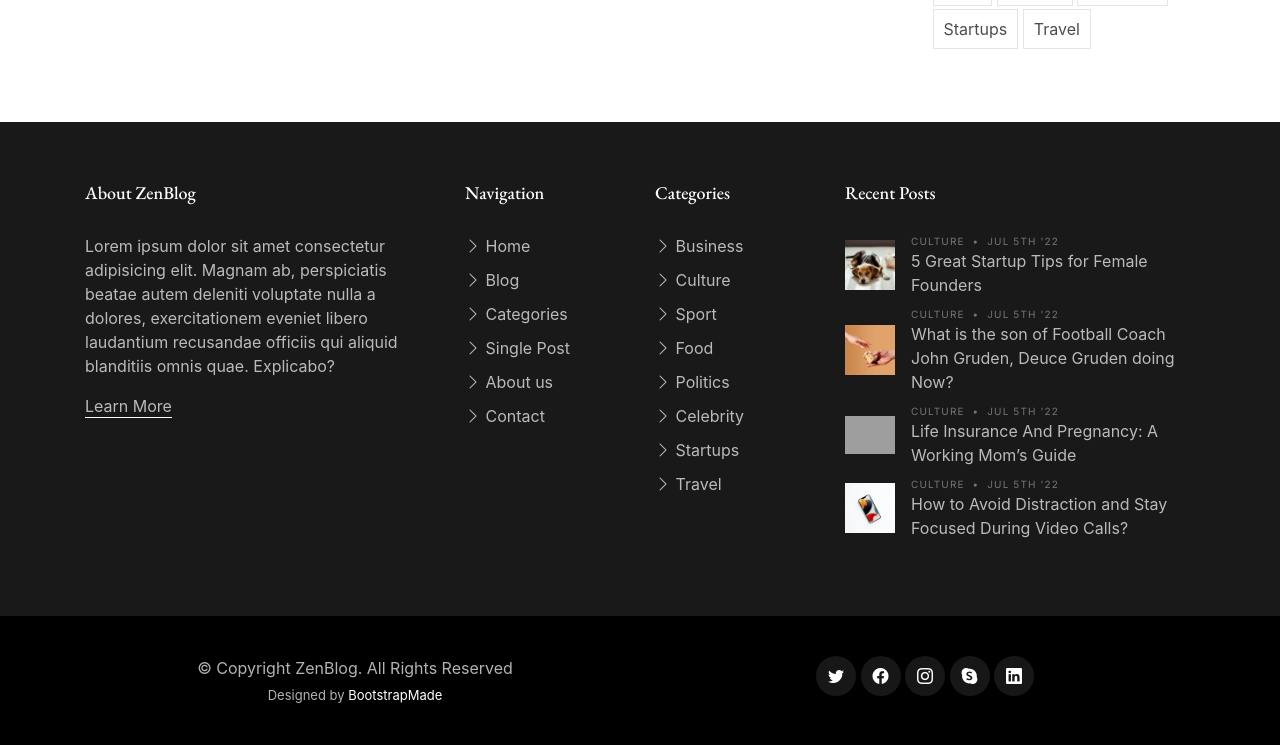
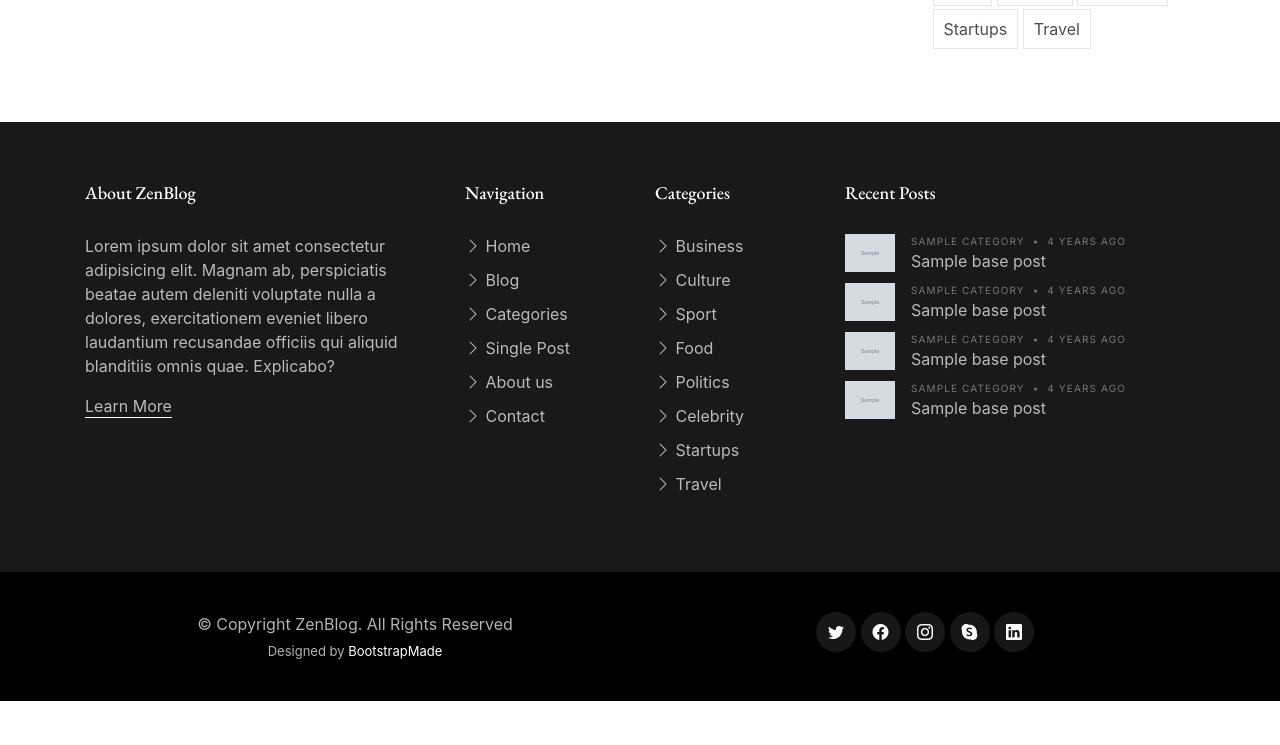
Before and after one commit to sua379/Flask_blog_Application, a Flask app: template app/templates/category.html in a window 1280 px wide. Shown: the part 1662-2407 px from the top of the page. After the commit the page ends 2363 px from the top, so only its background shows below. Run offline with Flask 3, Linux system fonts and the light colour scheme; the template is opened without the code that fills it: most values are stand-ins (such as "Sample title", 1, 10 or a date in 2020); grey boxes marked "Sample" are stand-in pictures; parts of the project's set-up code (start-up, migrations or seed data) failed here and were passed over; some libraries are stand-ins or nearby versions; some web fonts are replaced; grey boxes are pictures that could not be loaded.

Commit message:
Made_a_few_adjustments

```diff
--- a/app/configuration.py
+++ b/app/configuration.py
@@ -6,6 +6,7 @@ Created on Tue Aug 22 21:14:32 2023
 """
 
 import os
+
 
 
 class config():
--- a/app/main/views.py
+++ b/app/main/views.py
@@ -157,6 +157,12 @@ def uplaod():
         return(redirect(url_for('main.home')))
     return render_template('add_post.html', form=form)
 
+@main.context_processor
+def inject_posts():
+    base_post=blog_db.query.order_by(blog_db.date)
+    return dict(base_post=base_post)
+
+
 
 
 
--- a/app/templates/add_post.html
+++ b/app/templates/add_post.html
@@ -52,6 +52,6 @@
 
   </main><!-- End #main -->
 {{ckeditor.load()}}
-{{ckeditor.config(name="post")}}
+{{ckeditor.config(name="post", width="1000", height="500")}}
 {{ckeditor.config(filebrowserUploadMethod = "form")}}
 {%endblock%}
--- a/app/templates/basefile.html
+++ b/app/templates/basefile.html
@@ -75,11 +75,11 @@
           <li class="dropdown"><a href="{{url_for('main.category', cat='business')}}"><span>Categories</span> <i class="bi bi-chevron-down dropdown-indicator"></i></a>
             <ul>
               <li><a href="{{url_for('main.search_results')}}">Search Result</a></li>
-              <li><a href="#">Travel</a></li>
-              <li><a href="#">Culture</a></li>
-              <li><a href="#">Sport</a></li>
-              <li><a href="#">Food</a></li>
-              <li><a href="#">Startup</a></li>
+              <li><a href="{{url_for('main.category', cat='Travel')}}">Travel</a></li>
+              <li><a href="{{url_for('main.category', cat='Culture')}}">Culture</a></li>
+              <li><a href="{{url_for('main.category', cat='Sport')}}">Sport</a></li>
+              <li><a href="{{url_for('main.category', cat='Food')}}">Food</a></li>
+              <li><a href="{{url_for('main.category', cat='Startup')}}">Startup</a></li>
             </ul>
           </li>
 
@@ -180,45 +180,19 @@
             <h3 class="footer-heading">Recent Posts</h3>
 
             <ul class="footer-links footer-blog-entry list-unstyled">
+            {%for i in range(4)%}
+
               <li>
                 <a href="{{url_for('main.singlepost', id=1)}}" class="d-flex align-items-center">
-                  <img src="static/img/post-sq-1.jpg" alt="" class="img-fluid me-3">
+                  <img src="{{url_for('static', filename=base_post[i].featured_image)}}" alt="" class="img-fluid me-3">
                   <div>
-                    <div class="post-meta d-block"><span class="date">Culture</span> <span class="mx-1">&bullet;</span> <span>Jul 5th '22</span></div>
-                    <span>5 Great Startup Tips for Female Founders</span>
+                    <div class="post-meta d-block"><span class="date">{{base_post[i].category}}</span> <span class="mx-1">&bullet;</span> <span>{{moment(base_post[i].date).fromNow()}}</span></div>
+                    <span>{{base_post[i].post_title}}</span>
                   </div>
                 </a>
               </li>
 
-              <li>
-                <a href="{{url_for('main.singlepost', id=1)}}" class="d-flex align-items-center">
-                  <img src="static/img/post-sq-2.jpg" alt="" class="img-fluid me-3">
-                  <div>
-                    <div class="post-meta d-block"><span class="date">Culture</span> <span class="mx-1">&bullet;</span> <span>Jul 5th '22</span></div>
-                    <span>What is the son of Football Coach John Gruden, Deuce Gruden doing Now?</span>
-                  </div>
-                </a>
-              </li>
-
-              <li>
-                <a href="{{url_for('main.singlepost', id=1)}}" class="d-flex align-items-center">
-                  <img src="static/img/post-sq-3.jpg" alt="" class="img-fluid me-3">
-                  <div>
-                    <div class="post-meta d-block"><span class="date">Culture</span> <span class="mx-1">&bullet;</span> <span>Jul 5th '22</span></div>
-                    <span>Life Insurance And Pregnancy: A Working Mom’s Guide</span>
-                  </div>
-                </a>
-              </li>
-
-              <li>
-                <a href="{{url_for('main.singlepost', id=1)}}" class="d-flex align-items-center">
-                  <img src="static/img/post-sq-4.jpg" alt="" class="img-fluid me-3">
-                  <div>
-                    <div class="post-meta d-block"><span class="date">Culture</span> <span class="mx-1">&bullet;</span> <span>Jul 5th '22</span></div>
-                    <span>How to Avoid Distraction and Stay Focused During Video Calls?</span>
-                  </div>
-                </a>
-              </li>
+            {%endfor%}
 
             </ul>
 
--- a/app/templates/category.html
+++ b/app/templates/category.html
@@ -13,12 +13,12 @@
             {%for i in range(5)%}
             {%if pagination.items[i]%}
             <div class="d-md-flex post-entry-2 half">
-              <a href="{{url_for('main.singlepost', id=1)}}" class="me-4 thumbnail">
+              <a href="{{url_for('main.singlepost', id=pagination.items[i].id)}}" class="me-4 thumbnail">
                 <img src="{{url_for('static', filename=pagination.items[i].featured_image)}}" alt="" class="img-fluid">
               </a>
               <div>
                 <div class="post-meta"><span class="date">{{pagination.items[i].category}}</span> <span class="mx-1">&bullet;</span> <span>{{moment(pagination.items[i].date).fromNow()}}</span></div>
-                <h3><a href="{{url_for('main.singlepost', id=1)}}">{{pagination.items[i].post_title}}?</a></h3>
+                <h3><a href="{{url_for('main.singlepost', id=pagination.items[i].id)}}">{{pagination.items[i].post_title}}?</a></h3>
                 <p>{{pagination.items[i].post_intro}}</p>
                 <div class="d-flex align-items-center author">
                   <div class="photo"><img src="{{url_for('static', filename='/img/person-' + i|string + '.jpg')}}" alt="" class="img-fluid"></div>
```
Also changed, not shown: app/static/img/22421feb-5eba-11ee-ad70-b88a604e1177_istockphoto-950305468-1024x1024-transformed.jpeg (deleted), app/static/img/7e5d009a-60a1-11ee-a62d-b88a604e1177_istockphoto-615522818-1024x1024.jpg (added), app/static/img/7e779dd2-6094-11ee-afa5-b88a604e1177_istockphoto-623867940-1024x1024.jpg (deleted), app/static/img/90100a05-60a1-11ee-b6aa-b88a604e1177_istockphoto-659965216-1024x1024-transformed.jpeg (added), app/static/img/dfa6cf7e-5eb2-11ee-9cf7-b88a604e1177_istockphoto-802264116-1024x1024.jpg (deleted), app/static/img/e1e230d3-6092-11ee-adc7-b88a604e1177_istockphoto-589955706-1024x1024-transformed.jpeg (deleted), app/static/img/f5a35e11-5ec1-11ee-a9e7-b88a604e1177_istockphoto-950305468-1024x1024-transformed.jpeg (deleted), app/static/img/f9304b58-6092-11ee-9ba9-b88a604e1177_030-Bandarban-papaya.jpg (deleted).
